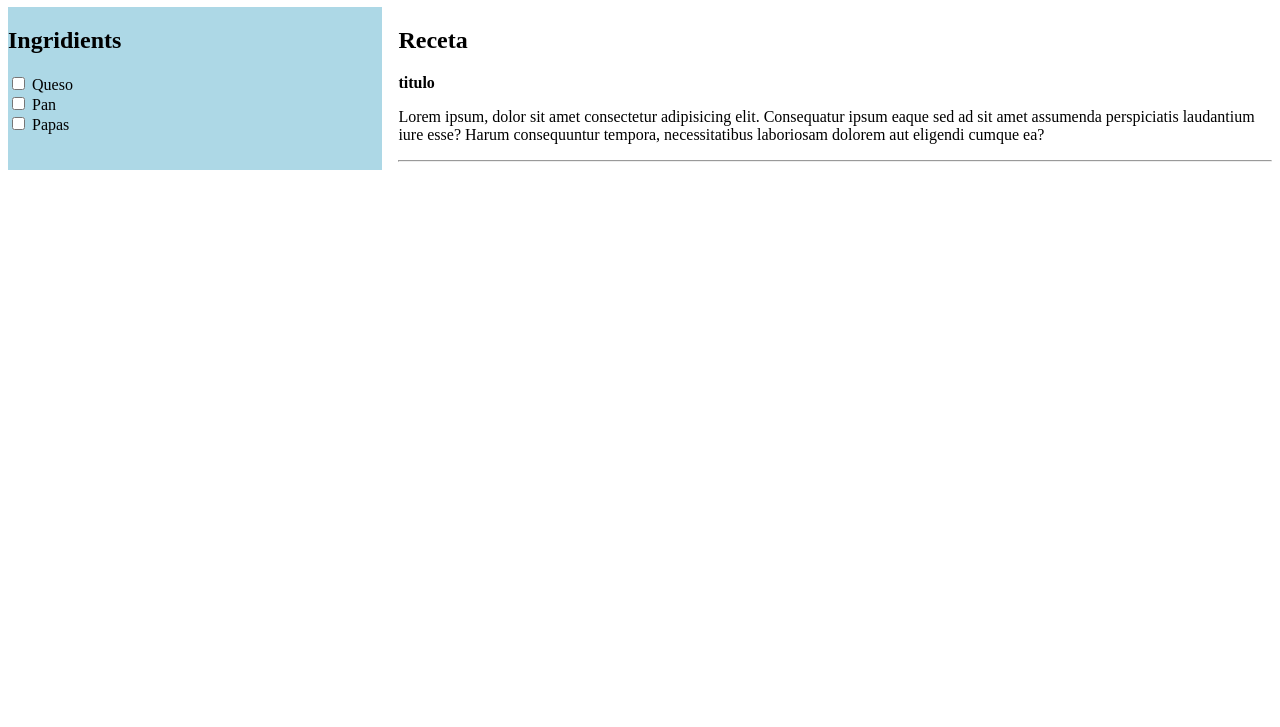
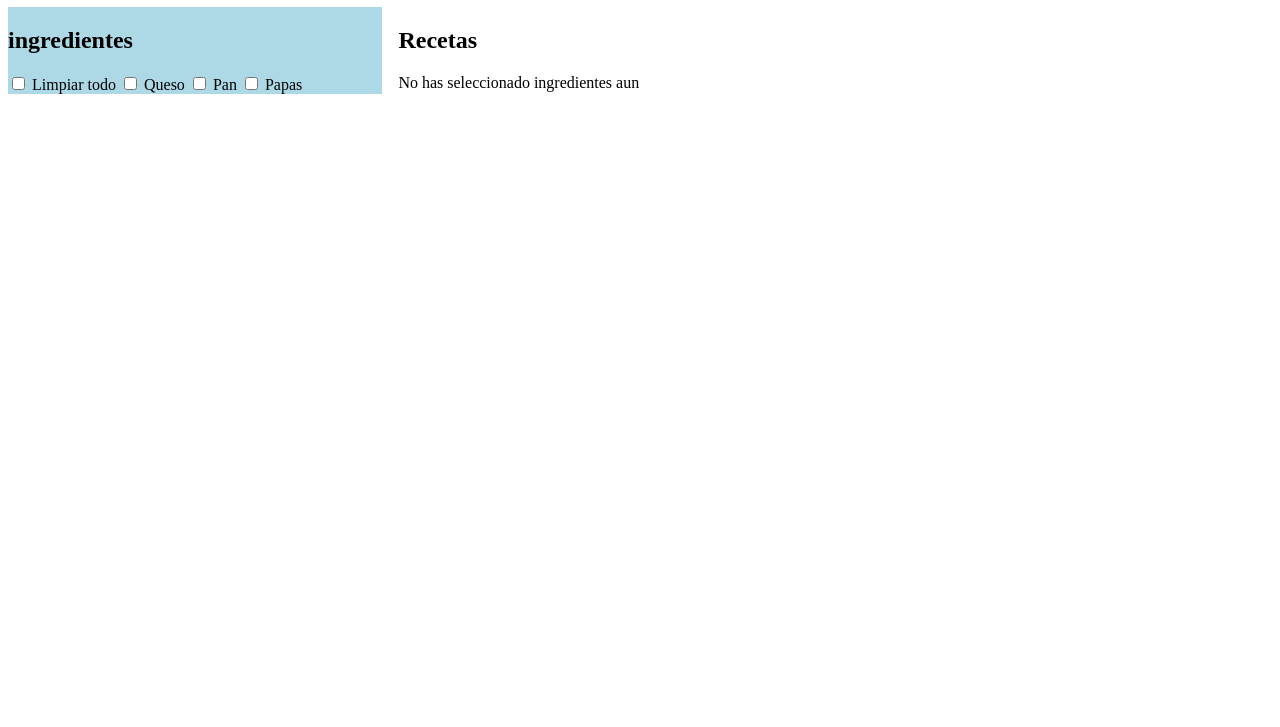
Before and after one commit to pizenblues/whatsInMyKitchen, a plain HTML site: page index.html in a window 1280 px wide. Shown: the part 73-800 px from the top of the page. Drawn offline with nearby package versions, Linux system fonts and the light colour scheme.

Commit message:
filtrado de recetas por ingredientes

```diff
--- a/index.html
+++ b/index.html
@@ -1,41 +1,61 @@
 <!DOCTYPE html>
 <html lang="en">
+
 <head>
 	<meta charset="UTF-8">
 	<meta name="viewport" content="width=device-width, initial-scale=1.0">
 	<meta http-equiv="X-UA-Compatible" content="ie=edge">
 	<script src="https://cdnjs.cloudflare.com/ajax/libs/vue/2.0.5/vue.min.js"></script>
-    <title>Getting started with vue.js</title>
+	<script src="https://cdn.jsdelivr.net/npm/lodash@4.17.11/lodash.min.js"></script>
+	<title>whats in your kitchen?</title>
 </head>
+
 <body>
 	<h1>
-        Whats in your fridge?
+		Whats in my kitchen?
 	</h1>
 	<div id="app" style="display: flex">
 		<div style="background: lightblue; margin-right: 1rem; width: 30%">
-            <h2>Ingridients</h2>
-            <div v-for="ingridient in ingridients" class="form-group">
-                <input type="checkbox" id="{{ingridient.name}}">
-                <label for="{{ingridient.name}}">
-                    {{ ingridient.name }}
+			<h2>ingredientes</h2>
+			<div  class="form-group">
+				<label>
+					<input type="checkbox" :onchange="clearAll">
+					Limpiar todo
+				</label>
+				<label v-for="ingrediente in ingredientes">
+					<input
+						type="checkbox"
+						:value="ingrediente.nombre"
+						v-model="ingredientesElegidos"
+					>
+						{{ ingrediente.nombre }}
 				</label>
 			</div>
 		</div>
 		<div style="width: 70%">
-            <h2>Receta</h2>
-            <div class="receta">
-                <strong>titulo</strong>
+			<h2>Recetas</h2>
+			<div v-if="recetasFiltradas.length == 0">
+				No has seleccionado ingredientes aun
+			</div>
+			<div v-else>
+				<div v-for="receta in recetasFiltradas">
+					<h3>
+						{{ receta.titulo }}
+					</h3>
+					<ul>
+						<li v-for="ingre in receta.ingredientes">
+							{{ ingre }}
+						</li>
+					</ul>
 					<p>
-                    Lorem ipsum, dolor sit amet consectetur adipisicing elit.
-                    Consequatur ipsum eaque sed ad sit amet assumenda
-                    perspiciatis laudantium iure esse? Harum consequuntur
-                    tempora, necessitatibus laboriosam dolorem aut
-                    eligendi cumque ea?
+						{{ receta.instrucciones }}
 					</p>
 					<hr>
 				</div>
 			</div>
         </div>
+    </div>
 </body>
 <script src="main.js"></script>
+
 </html>
--- a/main.js
+++ b/main.js
@@ -1,10 +1,63 @@
 var app = new Vue({
-    el: '#app',
-    data: {
-        ingridients: [
-            { name: 'Queso' },
-            { name: 'Pan' },
-            { name: 'Papas' }
-          ]
-    }
-  })
+	el: '#app',
+	data: {
+
+		ingredientes: [
+			{ nombre: 'Queso', checked: false },
+			{ nombre: 'Pan', checked: false  },
+			{ nombre: 'Papas', checked: false  }
+		],
+
+		ingredientesElegidos: [],
+		recetasFiltradas: [],
+
+		recetas: [
+			{
+				titulo: 'Sanguchito',
+				instrucciones: 'abres el pan, le echas el queso, te comes esa vaina.',
+				ingredientes: [
+					"Queso", "Pan",
+				]
+			},
+			{
+				titulo: 'Pure de papas',
+				instrucciones: 'hierve y esmachaquea las papas, rallale queso, comete esa vaina.',
+				ingredientes: [
+					"Queso",  "Papas",
+				]
+			},
+		]
+	},
+	watch: {
+		ingredientesElegidos: function () {
+			this.$data.recetasFiltradas = []
+			this.$data.recetas.forEach(receta => {
+				receta.ingredientes.forEach((ingrediente) => this.$data.ingredientesElegidos.forEach((elegido) => {
+					if (ingrediente == elegido) {
+						this.$data.recetasFiltradas.push(receta)
+					}
+				}
+				))
+			});
+			var limpiadorDePocetasMas = _.uniq(this.$data.recetasFiltradas);
+			this.$data.recetasFiltradas = limpiadorDePocetasMas
+		}
+	},
+	methods: {
+		clearAll() {
+			this.ingredientesElegidos = []
+		}
+	/*	filterItems() {
+			this.$data.recetas.forEach(receta => {
+				receta.ingredientes.forEach((ingrediente) => this.$data.ingredientesElegidos.forEach((elegido) => {
+					if (ingrediente == elegido) {
+						this.$data.recetasFiltradas.push(receta)
+					}
+				}
+				))
+			});
+		}
+		*/
+	}
+});
+Vue.config.devtools = true;
```
Lines whose indentation alone changed are shown as unchanged.
